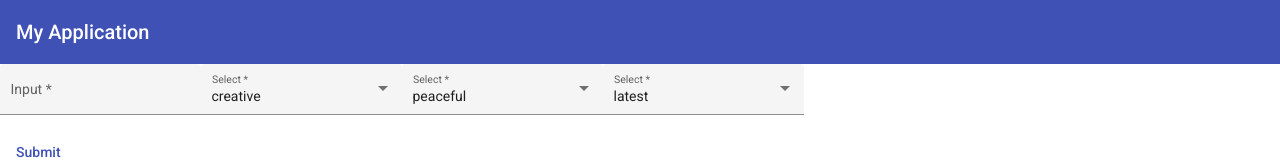
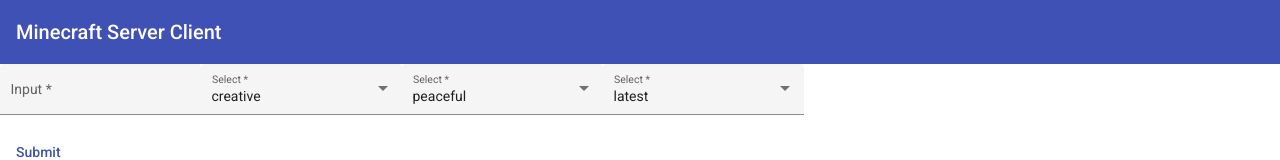
Before and after one commit to jackcooper04/mc-client, an Angular app: page / in a window 1280 px wide. Shown: the top 160 px of the page. Built offline with nearby package versions, Linux system fonts and the light colour scheme; no server answers.

Commit message:
minor change

```diff
--- a/src/app/header/header.component.html
+++ b/src/app/header/header.component.html
@@ -1,3 +1,3 @@
 <mat-toolbar color="primary">
-  <span>My Application</span>
+  <span>Minecraft Server Client</span>
 </mat-toolbar>
```
